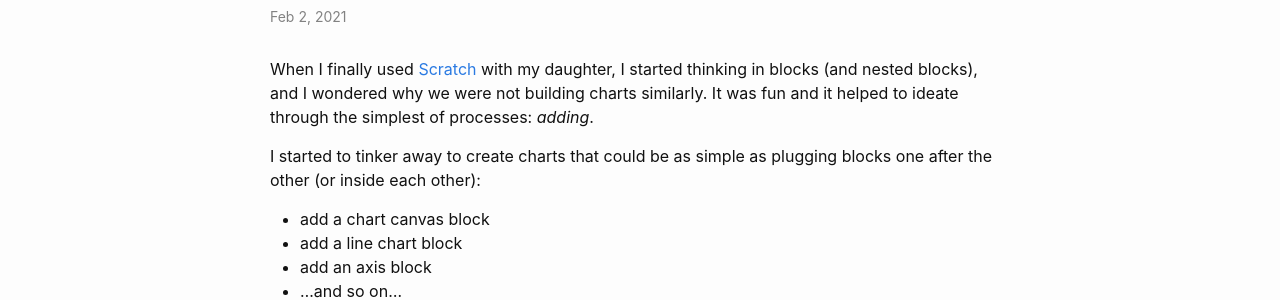
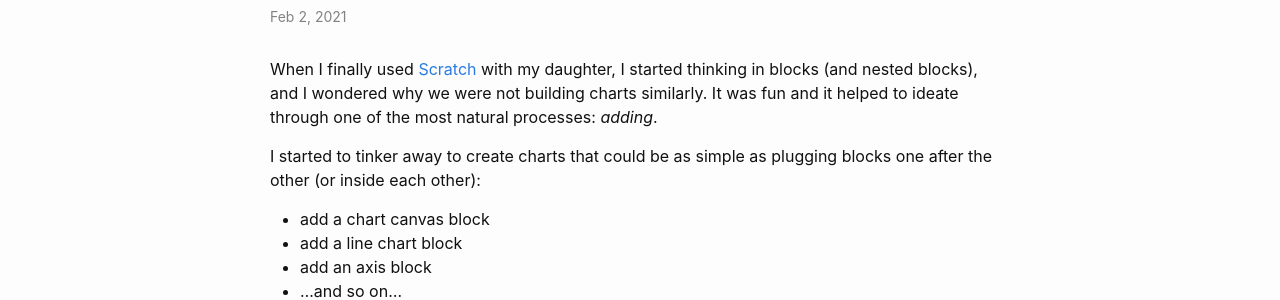
Before and after one commit to chrt-io/blog, a Jekyll site: the page built from _posts/2021-02-02-the-inception-of-chrt.md, in a window 1280 px wide. Shown: the part 143-443 px from the top of the page. Built offline with Jekyll 4.4.1, drawn with Linux system fonts in a browser that asks for light colours.

Commit message:
Update from Forestry.io carlo zapponi updated _posts/2021-02-02-the-inception-of-chrt.md

```diff
--- a/_posts/2021-02-02-the-inception-of-chrt.md
+++ b/_posts/2021-02-02-the-inception-of-chrt.md
@@ -5,7 +5,7 @@ date: 2021-02-02 00:00:00 +0000
 categories: ''
 
 ---
-When I finally used [Scratch](https://scratch.mit.edu/) with my daughter, I started thinking in blocks (and nested blocks), and I wondered why we were not building charts similarly. It was fun and it helped to ideate through the simplest of processes: _adding_.
+When I finally used [Scratch](https://scratch.mit.edu/) with my daughter, I started thinking in blocks (and nested blocks), and I wondered why we were not building charts similarly. It was fun and it helped to ideate through one of the most natural processes: _adding_.
 
 I started to tinker away to create charts that could be as simple as plugging blocks one after the other (or inside each other):
 
```
